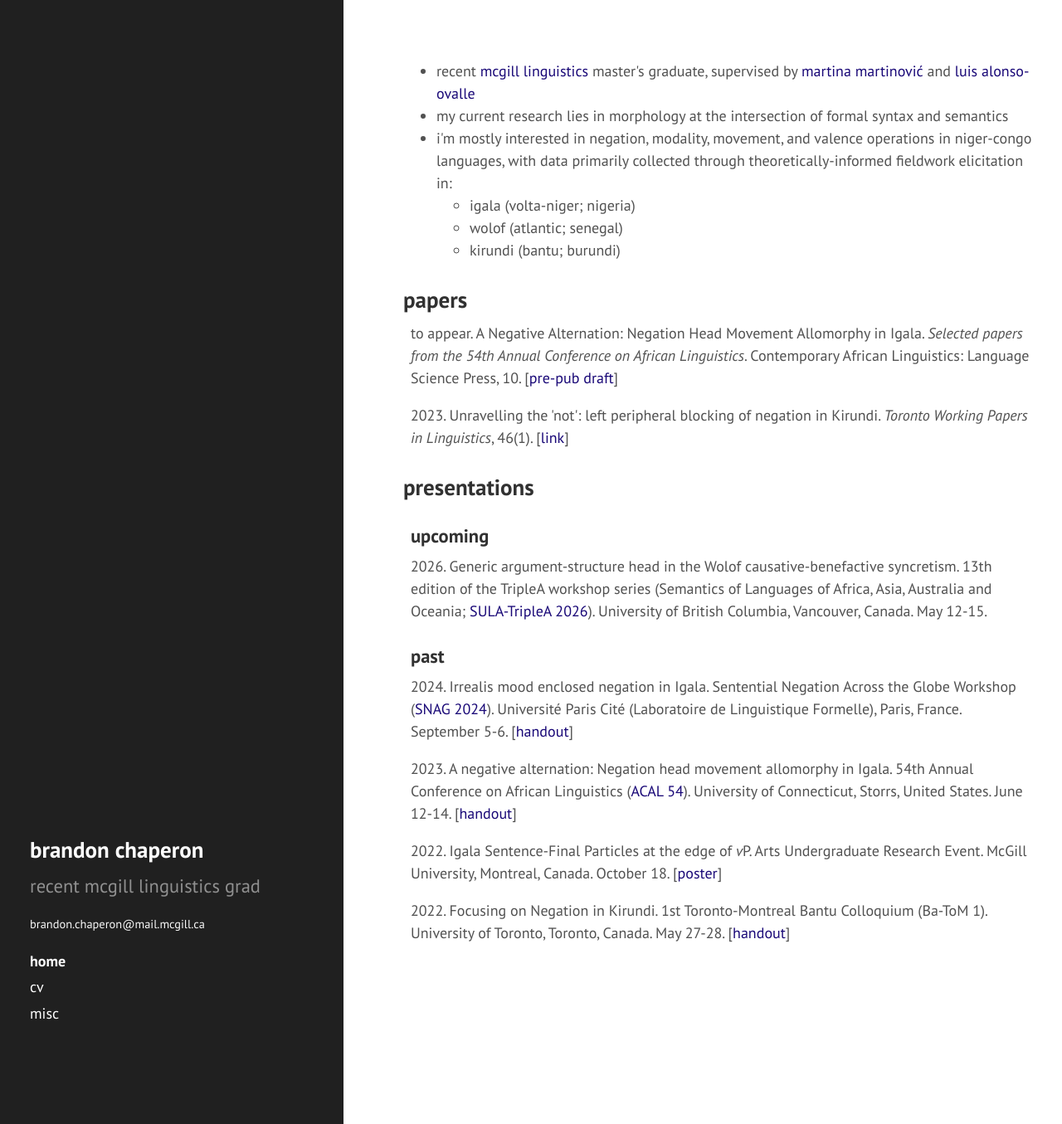
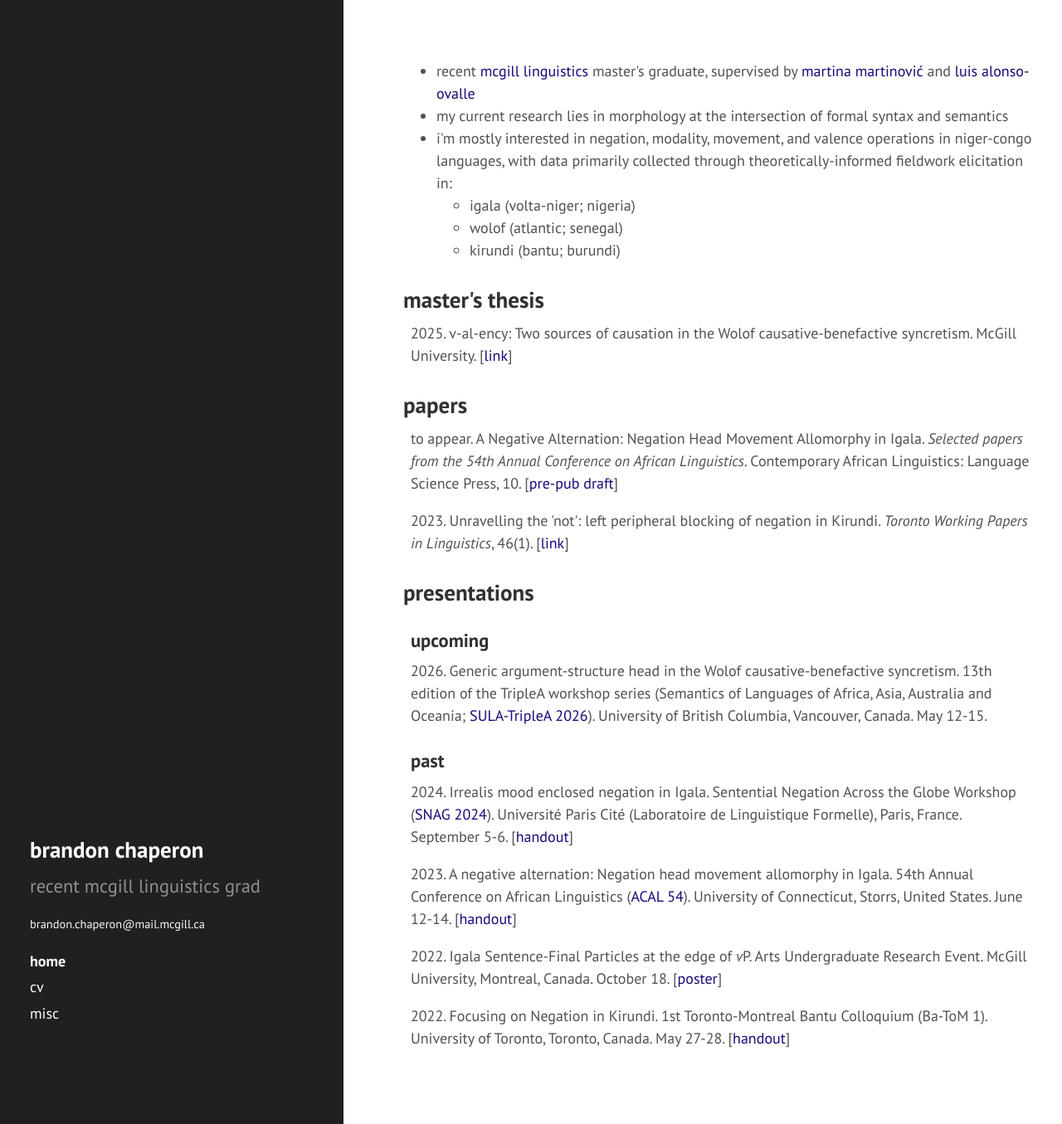
Before and after one commit to bchaper0n/bchaper0n.github.io, a Jekyll site: the page built from index.html, in a window 1280 px wide and 1355 px high. Shown: the whole window at 83% size. Built offline with Jekyll 4.4.1, drawn with Linux system fonts in a browser that asks for light colours; comment, search, counter and statistics services are not loaded.

Commit message:
added link to thesis

```diff
--- a/index.html
+++ b/index.html
@@ -13,6 +13,12 @@ title: home
         <li>kirundi (bantu; burundi)</li>
     </ul>
 </ul>
+
+<h2 style="margin-top: 30px;">master's thesis</h2>
+<div style="margin-left: 0.5em;">
+    <p>2025. v-<it>al</it>-ency: Two sources of causation in the Wolof causative-benefactive syncretism. McGill University. [<a href="https://escholarship.mcgill.ca/downloads/5x21tn35j">link</a>]</p>
+</div>
+
 
 <h2 style="margin-top: 30px;">papers</h2>
 <div style="margin-left: 0.5em;">
```
